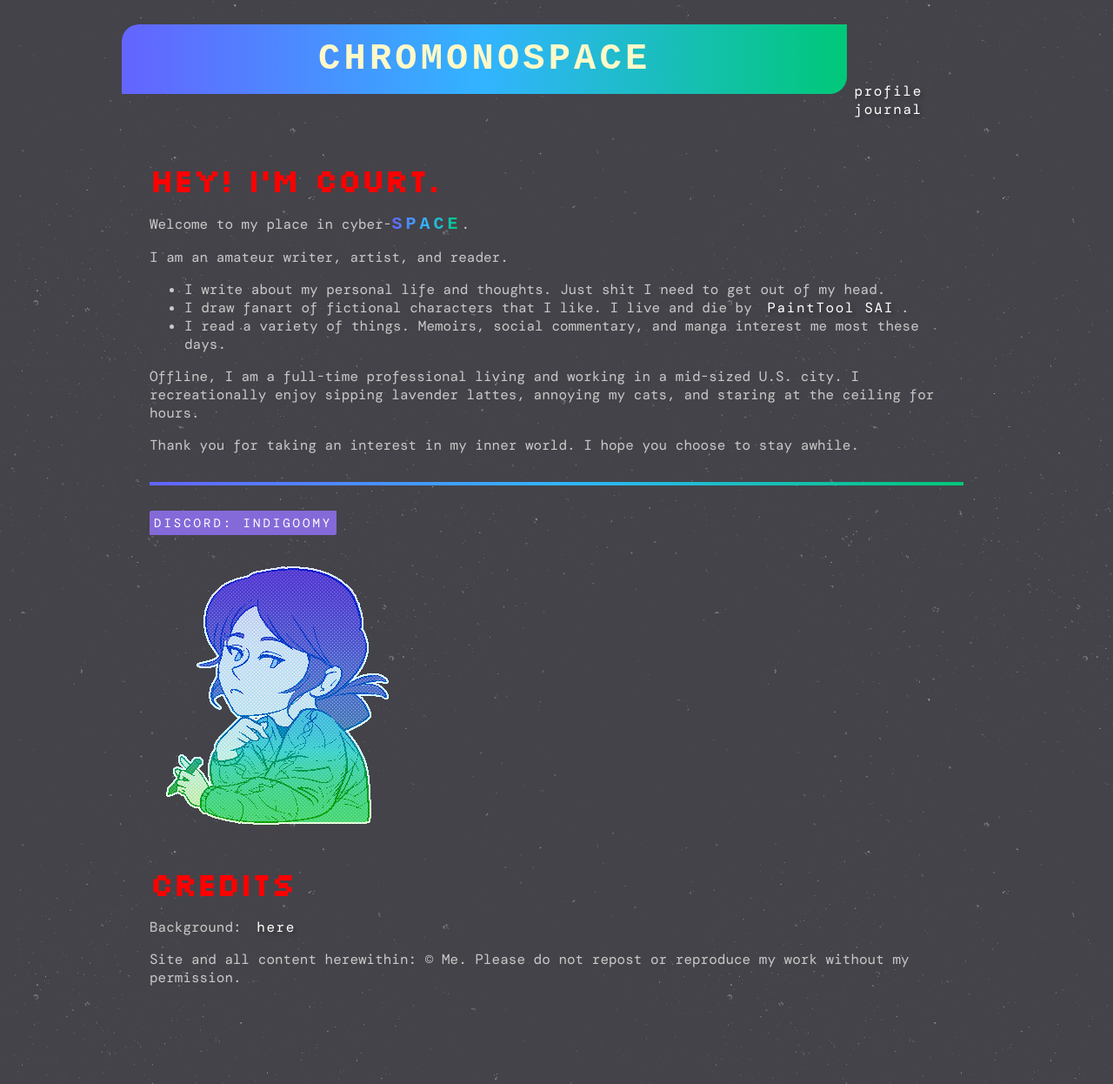
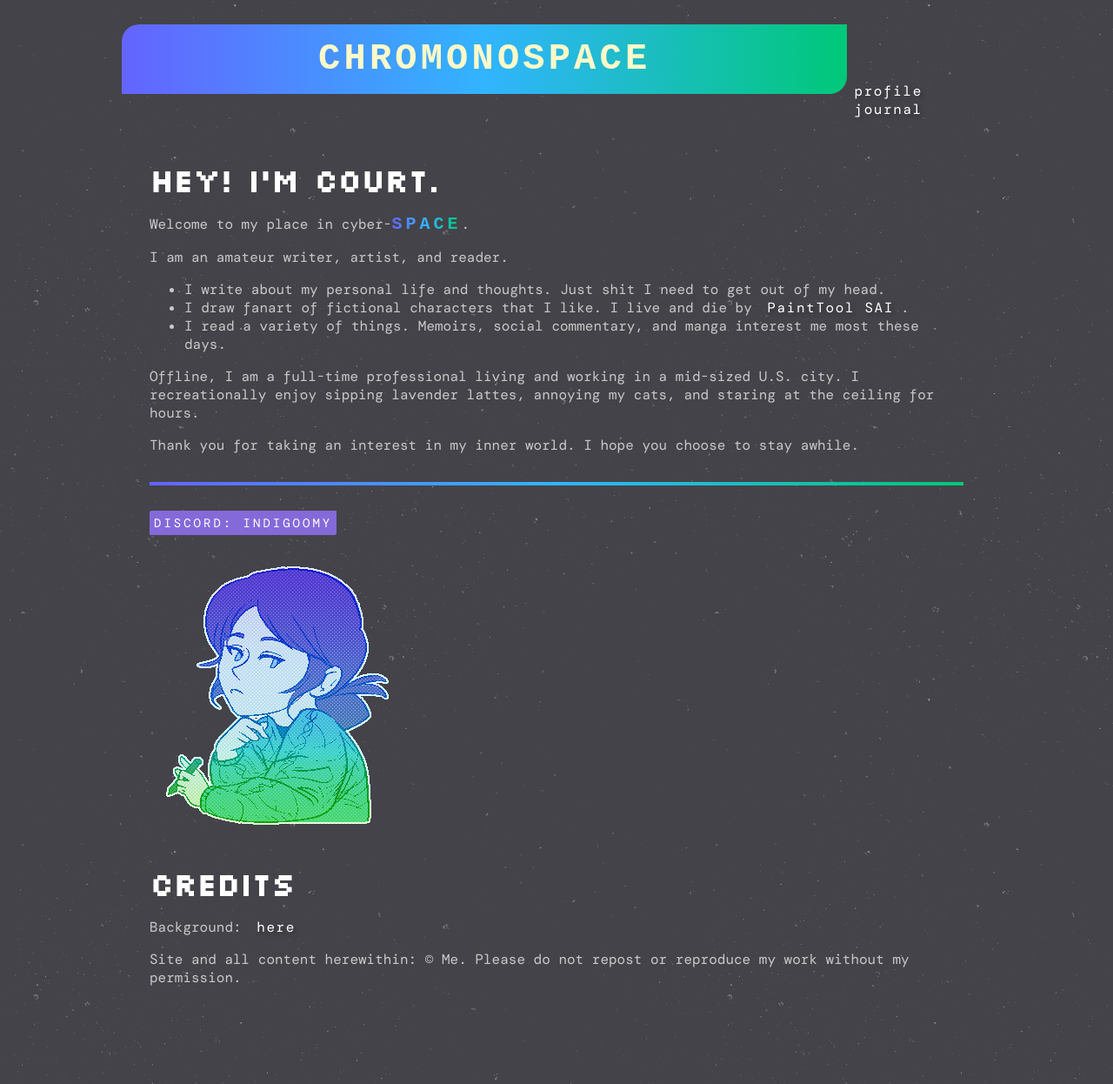
Before and after one commit to iridiumquartz/chromonospace, a Jekyll site: the page built from profiletest.html, in a window 1280 px wide. Shown: the whole page at 87% size. Built offline with Jekyll 4.4.1, drawn with Linux system fonts in a browser that asks for light colours; some web fonts are replaced.

Commit message:
Update default.html

```diff
--- a/_layouts/default.html
+++ b/_layouts/default.html
@@ -5,15 +5,7 @@
     <title>{{ page.title }}</title>
     <meta name="viewport" content="width=1024">
     <link href="{{ 'styletest.css' | relative_url }}" rel="stylesheet">
-    <link rel="icon" type="image/png" href="{{ '/assets/favicon-dark.png' | relative_url }}">
-    <style>
-      body {
-        background-color: lime !important;
-        }
-      h2 {
-        color: red !important;
-        }
-    </style>
+    <link rel="icon" type="image/png" href="{{ '/assets/favicon.png' | relative_url }}">
 </head>
 <body>
     <div class="container">
```
